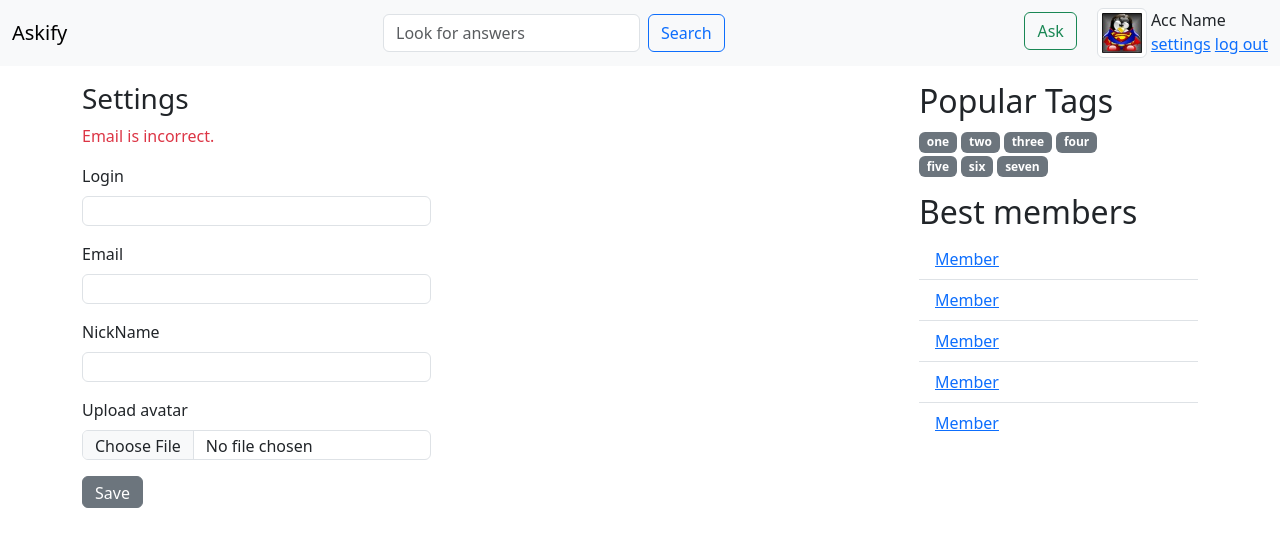
After one commit to nekoposer/Askify, a Django app: page /settings/ in a window 1280 px wide. The commit adds this page. Shown: the top 547 px of the page. Run offline with Django 5.2, Linux system fonts and the light colour scheme.

Commit message:
-Add settings page -Add links in question card -Change tag's urls

```diff
--- a/app/views.py
+++ b/app/views.py
@@ -1,80 +1,116 @@
 import copy
 
 from django.core.paginator import Paginator
-from django.shortcuts import render
+from django.shortcuts import render, redirect
 
 questions = [
     {
         'title': f'Title {i}',
         'id': i,
-        'text': f'Text of question {i}?'
+        'text': f'Text of question {i}?',
+        'userTag': {'one', 'two', 'three'}
     } for i in range(30)
 ]
 
 answers = [
     {
-        'user_id': i+5,
+        'user_id': i + 5,
         'text': f'Text of asnwer {i}'
     } for i in range(10)
 ]
 
 tags = [
     {
-        'id': i,
-        'text': f'Tag {i}'
-    } for i in range(8)
+        'id': 'one'
+    },
+    {
+        'id': 'two'
+    },
+    {
+        'id': 'three'
+    },
+    {
+        'id': 'four'
+    },
+    {
+        'id': 'five'
+    },
+    {
+        'id': 'six'
+    },
+    {
+        'id': 'seven'
+    }
 ]
+
+
 def index(request):
+    isLogged = request.session.get('isLogged', True)
     page = paginate(questions, request, 5)
     return render(
         request, 'index.html',
-        context={'questions': page.object_list, 'page_object': page, 'tags': tags},
+        context={'questions': page.object_list, 'page_object': page, 'tags': tags, 'isLogged': isLogged},
     )
 
+
 def hot(request):
+    isLogged = request.session.get('isLogged', True)
     hotQuestions = copy.deepcopy(questions)
     hotQuestions.reverse()
     page = paginate(hotQuestions, request, 5)
     return render(
         request, 'hot.html',
-        context={'questions': page.object_list, 'page_object': page, 'tags': tags},
+        context={'questions': page.object_list, 'page_object': page, 'tags': tags, 'isLogged': isLogged},
     )
 
+
 def question(request, question_id):
+    isLogged = request.session.get('isLogged', True)
     question = questions[question_id]
     page = paginate(answers, request, 5)
     return render(
         request, 'question.html',
-        {'question': question, 'answers': page.object_list, 'page_object': page, 'tags': tags},
+        {'question': question, 'answers': page.object_list, 'page_object': page, 'tags': tags, 'isLogged': isLogged},
     )
 
+
 def login(request):
+    isLogged = request.session.get('isLogged', False)
     return render(
         request, 'login.html',
-        {'tags': tags},
+        {'tags': tags, 'isLogged': isLogged},
     )
 
+
 def signup(request):
+    isLogged = request.session.get('isLogged', False)
     return render(
         request, 'signup.html',
-        {'tags': tags},
+        {'tags': tags, 'isLogged': isLogged},
     )
 
+
 def ask(request):
+    isLogged = request.session.get('isLogged', True)
     return render(
         request, 'ask.html',
-        {'tags': tags},
+        {'tags': tags, 'isLogged': isLogged},
     )
 
+
 def tag(request, tag_id):
-    tagId = tags[tag_id]
-    tempQuestions = copy.deepcopy(questions)
-    for item in tempQuestions:
-        item['title'] = item['title'] + '.' + str(tagId['id'])
-    page = paginate(tempQuestions, request, 5)
+    isLogged = request.session.get('isLogged', True)
+    page = paginate(questions, request, 5)
     return render(
         request, 'tag.html',
-        {'tag': tagId, 'questions': page.object_list, 'page_object': page, 'tags': tags},
+        {'tag': tag_id, 'questions': page.object_list, 'page_object': page, 'tags': tags, 'isLogged': isLogged},
+    )
+
+def settings(request):
+    isLogged = request.session.get('isLogged', True)
+    return render(
+        request, 'settings.html',
+        {'tags': tags, 'isLogged': isLogged},
     )
 
 def paginate(objects_list, request, per_page):
--- a/djangoProject/urls.py
+++ b/djangoProject/urls.py
@@ -15,7 +15,7 @@ Including another URLconf
     2. Add a URL to urlpatterns:  path('blog/', include('blog.urls'))
 """
 from django.contrib import admin
-from django.urls import path
+from django.urls import path, re_path
 
 from app import views
 
@@ -25,7 +25,8 @@ urlpatterns = [
     path('question/<int:question_id>', views.question, name='question'),
     path('login/', views.login, name='login'),
     path('signup/', views.signup, name='signup'),
+    path('settings/', views.settings, name='settings'),
     path('ask/', views.ask, name='ask'),
-    path('tag/<int:tag_id>', views.tag, name='tag'),
+    re_path(r"^tag/(?P<tag_id>[a-z]+)", views.tag, name='tag'),
     path('admin/', admin.site.urls),
 ]
--- a/templates/layouts/base.html
+++ b/templates/layouts/base.html
@@ -20,14 +20,21 @@
                     <form class="pt-1 me-3">
                         <button class="btn btn-outline-success" type="submit">Ask</button>
                     </form>
+                    {% if isLogged %}
                     <img src="{% static 'images/38.jpg' %}" alt="Avatar" class="img-thumbnail" style="width: 50px; height: 50px">
                     <div>
                         <div>
                             Acc Name
                         </div>
-                        <a href="#">settings</a>
-                        <a href="#">log out</a>
+                        <a href="{% url 'settings' %}">settings</a>
+                        <a href="#" type="submit">log out</a>
                     </div>
+                    {% else %}
+                        <form>
+                            <a href="{% url 'login' %}" class="btn btn-outline-primary mt-1" type="submit">Log in</a>
+                            <a href="{% url 'signup' %}" class="btn btn-outline-primary mt-1" type="submit">Register</a>
+                        </form>
+                    {% endif %}
                 </div>
             </div>
         </nav>
@@ -43,7 +50,7 @@
                         <h2>Popular Tags</h2>
                         <div>
                             {% for tag in tags %}
-                            <a href="{% url 'tag' tag.id %}" class="text-decoration-none badge text-bg-secondary">{{ tag.text }}</a>
+                            <a href="{% url 'tag' tag.id %}" class="text-decoration-none badge text-bg-secondary">{{ tag.id }}</a>
                             {% endfor %}
                         </div>
                     </section>
--- /dev/null
+++ b/templates/settings.html
@@ -0,0 +1,26 @@
+{% extends 'layouts/base.html' %}
+{% load static %}
+{% block content %}
+
+    <div class="d-flex gap-3 align-items-center">
+        <h3>Settings</h3>
+    </div>
+    <div class="error">
+        <p class="text-danger">Email is incorrect.</p>
+    </div>
+    <form class="col-5" action="...">
+        <label class="mb-2" for="login" style="width: 200px">Login</label>
+        <input id="login" class="form-control mb-3" type="text" placeholder="" aria-label="Login" style="height: 30px">
+
+        <label class="mb-2" for="email" style="width: 200px">Email</label>
+        <input id="email" class="form-control mb-3" type="email" placeholder="" aria-label="Email" style="height: 30px">
+
+        <label class="mb-2" for="nickname" style="width: 200px">NickName</label>
+        <input id="nickname" class="form-control mb-3" type="text" placeholder="" aria-label="Nickname" style="height: 30px">
+
+        <label class="mb-2" for="avatar" style="width: 180px">Upload avatar</label>
+        <input id="avatar" class="form-control mb-3" type="file" style="height: 30px; padding-top: 3px">
+
+        <button type="submit" class="btn btn-secondary pt-1" style="height: 32px">Save</button>
+    </form>
+{% endblock %}
--- a/templates/tag.html
+++ b/templates/tag.html
@@ -2,7 +2,7 @@
 {% block content %}
 {% load static %}
     <div class="d-flex gap-3 align-items-center mb-3">
-        <h1>{{ tag.text }}</h1>
+        <h1>Tag {{ tag }}</h1>
     </div>
     {% for question in questions %}
         {% include 'layouts/questionBase.html' %}
```
Also changed, not shown: templates/layouts/questionBase.html (+5 -5 lines).
